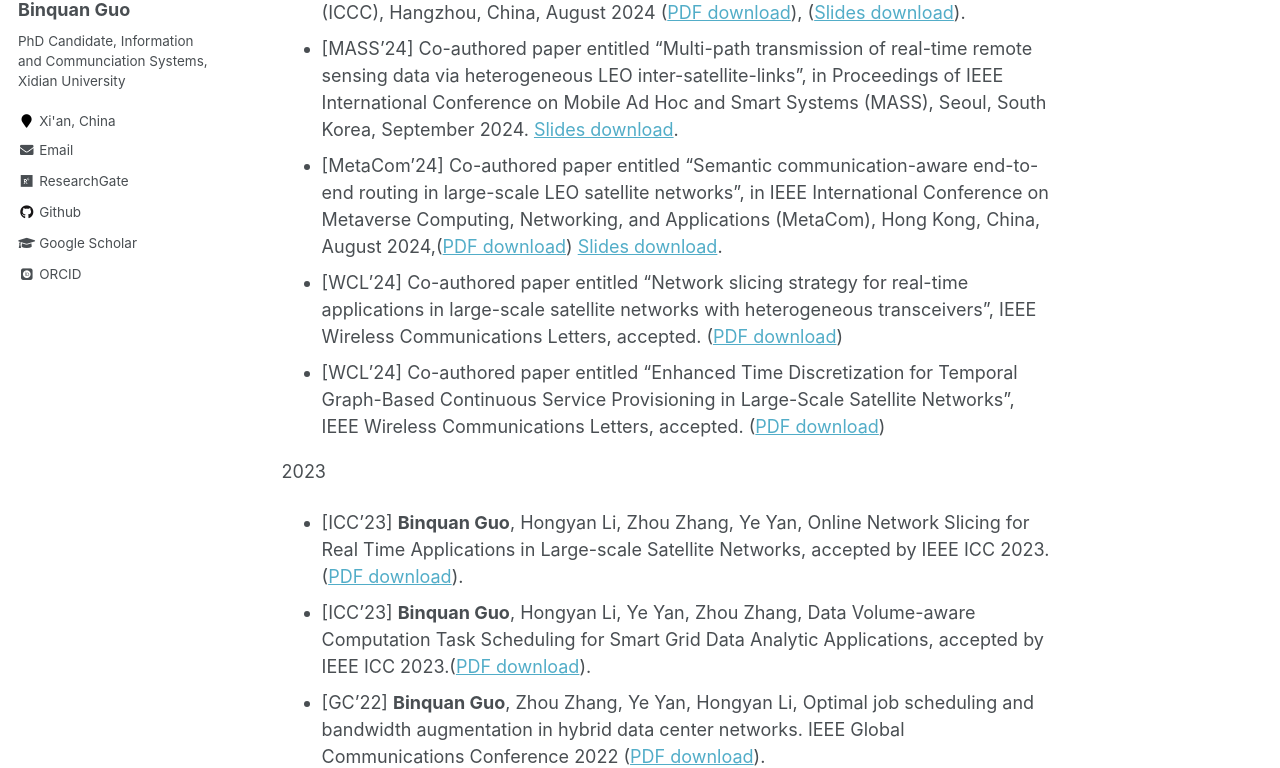
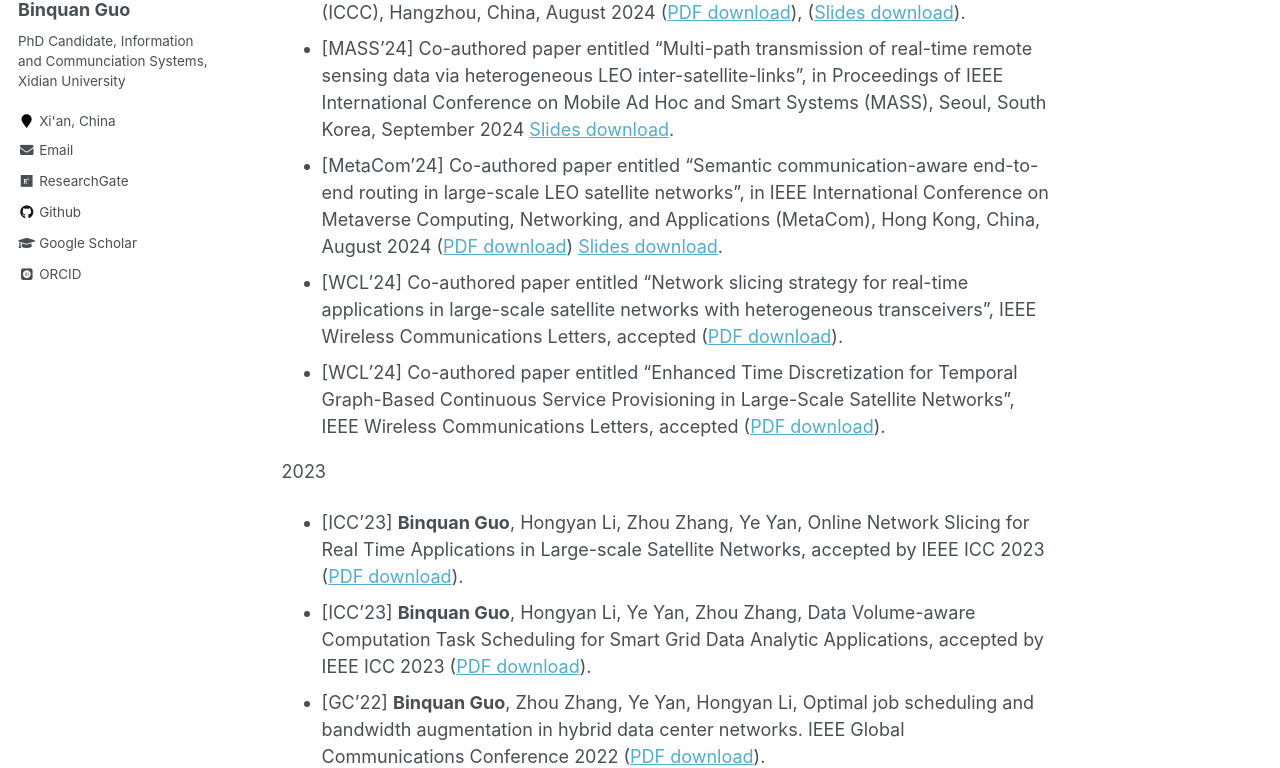
Before and after one commit to wilixx/wilixx.github.io, a Jekyll site: the page built from _pages/about.md, in a window 1280 px wide and 1400 px high, scrolled down 2638 px. Shown: the part 222-990 px from the top of the window. Built offline with Jekyll 4.4.1, drawn with Linux system fonts in a browser that asks for light colours; some web fonts are replaced; some of the changed text lies outside the part shown.

Commit message:
Update about.md

```diff
--- a/_pages/about.md
+++ b/_pages/about.md
@@ -18,7 +18,7 @@ News
 ======
 * [9/2024] Presented one co-authored paper in IEEE MASS 2024, in Seoul, South Korea.
 * [8/2024] Co-authored paper entitled "Virtualized computing and communication service provision in large-scale software defined satellite networks", in Proceedings of IEEE/CIC International Conference on Communications in China (ICCC), Hangzhou, China, August 2024.  ([PDF download](https://ieeexplore.ieee.org/document/10681883)), ([Slides download](https://github.com/wilixx/wilixx.github.io/blob/master/files/guo_ICCC2024_ppt_0808.pdf)).
-* [8/2024] Served as a Session Chair and presented one co-authored paper in IEEE MetaCOM 2024, in Hongkong, China, ([Final Technical Program](https://www.ieee-metacom.org/2024/program.html)).
+* [8/2024] Served as a Session Chair and presented one co-authored paper in IEEE MetaCOM 2024, in Hongkong, China, ([Final technical program](https://www.ieee-metacom.org/2024/program.html)).
 * [8/2024] Presented one co-authored paper in IEEE ICCC 2024, in Hangzhou, China.
 * [3/2024] Co-authored paper entitled 'Time-deterministic Networking for Satellite-based Internet-of-Things Services: Architecture, Key Technologies, and Future Directions', accepted by IEEE Network 2024 ([PDF download](https://ieeexplore.ieee.org/document/10477426)).
 * [12/2023] Co-authored paper entitled 'Spatio-Temporal Multi-View Based Short-Term Traffic Forecasting for Incomplete Time Series in LEO Satellite Networks', accepted by IEEE Wireless Communications and Networking Conference, 2024 ([PDF download](https://ieeexplore.ieee.org/document/10570573)).
@@ -58,14 +58,14 @@ Publications
 * [Network'24] Yu Hun, **Binquan Guo**, Chungang Yang, Zhu Han, "Time-deterministic Networking for Satellite-based Internet-of-Things Services: Architecture, Key Technologies, and Future Directions", accepted by IEEE Network 2024 ([PDF download](https://ieeexplore.ieee.org/document/10477426)).
 * [WCNC'24] Liang Peng, Jie Yan, **Binquan Guo**, Xiaoxiang Wang, "Spatio-Temporal Multi-View Based Short-Term Traffic Forecasting for Incomplete Time Series in LEO Satellite Networks", accepted by IEEE WCNC 2024 ([PDF download](https://ieeexplore.ieee.org/document/10570573)).
 * [ICCC'24] Wei Ding, **Binquan Guo**, Zehui Xiong, "Virtualized computing and communication service provision in large-scale software defined satellite networks", in Proceedings of IEEE/CIC International Conference on Communications in China (ICCC), Hangzhou, China, August 2024 ([PDF download](https://ieeexplore.ieee.org/document/10681883)), ([Slides download](https://github.com/wilixx/wilixx.github.io/blob/master/files/guo_ICCC2024_ppt_0808.pdf)).
-* [MASS'24] Co-authored paper entitled  "Multi-path transmission of real-time remote sensing data via heterogeneous LEO inter-satellite-links", in Proceedings of IEEE International Conference on Mobile Ad Hoc and Smart Systems (MASS), Seoul, South Korea, September 2024.  [Slides download](https://github.com/wilixx/wilixx.github.io/blob/master/files/MASS2024-Slides-0915.pdf).
-* [MetaCom'24] Co-authored paper entitled "Semantic communication-aware end-to-end routing in large-scale LEO satellite networks", in IEEE International Conference on Metaverse Computing, Networking, and Applications (MetaCom), Hong Kong, China, August 2024,([PDF download](https://ieeexplore.ieee.org/document/10740143)) [Slides download](https://github.com/wilixx/wilixx.github.io/blob/master/files/GUO_metacom2024_ppt_0814.pdf).
-* [WCL'24] Co-authored paper entitled "Network slicing strategy for real-time applications in large-scale satellite networks with heterogeneous transceivers", IEEE Wireless Communications Letters, accepted. ([PDF download](https://ieeexplore.ieee.org/document/10540358))
-* [WCL'24] Co-authored paper entitled "Enhanced Time Discretization for Temporal Graph-Based Continuous Service Provisioning in Large-Scale Satellite Networks", IEEE Wireless Communications Letters, accepted. ([PDF download](https://ieeexplore.ieee.org/document/10612837))
+* [MASS'24] Co-authored paper entitled  "Multi-path transmission of real-time remote sensing data via heterogeneous LEO inter-satellite-links", in Proceedings of IEEE International Conference on Mobile Ad Hoc and Smart Systems (MASS), Seoul, South Korea, September 2024 [Slides download](https://github.com/wilixx/wilixx.github.io/blob/master/files/MASS2024-Slides-0915.pdf).
+* [MetaCom'24] Co-authored paper entitled "Semantic communication-aware end-to-end routing in large-scale LEO satellite networks", in IEEE International Conference on Metaverse Computing, Networking, and Applications (MetaCom), Hong Kong, China, August 2024 ([PDF download](https://ieeexplore.ieee.org/document/10740143)) [Slides download](https://github.com/wilixx/wilixx.github.io/blob/master/files/GUO_metacom2024_ppt_0814.pdf).
+* [WCL'24] Co-authored paper entitled "Network slicing strategy for real-time applications in large-scale satellite networks with heterogeneous transceivers", IEEE Wireless Communications Letters, accepted ([PDF download](https://ieeexplore.ieee.org/document/10540358)).
+* [WCL'24] Co-authored paper entitled "Enhanced Time Discretization for Temporal Graph-Based Continuous Service Provisioning in Large-Scale Satellite Networks", IEEE Wireless Communications Letters, accepted ([PDF download](https://ieeexplore.ieee.org/document/10612837)).
 
 2023
-* [ICC'23] **Binquan Guo**, Hongyan Li, Zhou Zhang, Ye Yan, Online Network Slicing for Real Time Applications in Large-scale Satellite Networks, accepted by IEEE ICC 2023. ([PDF download](https://ieeexplore.ieee.org/document/10279431)).
-* [ICC'23] **Binquan Guo**, Hongyan Li, Ye Yan, Zhou Zhang, Data Volume-aware Computation Task Scheduling for Smart Grid Data Analytic Applications, accepted by IEEE ICC 2023.([PDF download](https://ieeexplore.ieee.org/document/10278747)).
+* [ICC'23] **Binquan Guo**, Hongyan Li, Zhou Zhang, Ye Yan, Online Network Slicing for Real Time Applications in Large-scale Satellite Networks, accepted by IEEE ICC 2023 ([PDF download](https://ieeexplore.ieee.org/document/10279431)).
+* [ICC'23] **Binquan Guo**, Hongyan Li, Ye Yan, Zhou Zhang, Data Volume-aware Computation Task Scheduling for Smart Grid Data Analytic Applications, accepted by IEEE ICC 2023 ([PDF download](https://ieeexplore.ieee.org/document/10278747)).
 * [GC'22] **Binquan Guo**, Zhou Zhang, Ye Yan, Hongyan Li, Optimal job scheduling and bandwidth augmentation in hybrid data center networks. IEEE Global Communications Conference 2022 ([PDF download](https://ieeexplore.ieee.org/document/10001450)).
 * Pseudoisochromatic Plates Synthesis for Dichromats ([Not published yet](https://github.com/wilixx/bichromatic-plates-for-cvd)).
 * [Thesis'20] **Binquan Guo**, Pseudoisochromatic Plates Synthesis Using Conditional Generative Adversarial Networks. ([M.D. thesis](https://kns.cnki.net/kcms/detail/detail.aspx?dbcode=CMFD&dbname=CMFD202101&filename=1020156894.nh&uniplatform=NZKPT&v=BZiLbj5YSYVT3Ib728GpZ8_gVnayjmC0C80nPEn7bPpHAOUJhxg0IC00TlWIfCLO)).
```
